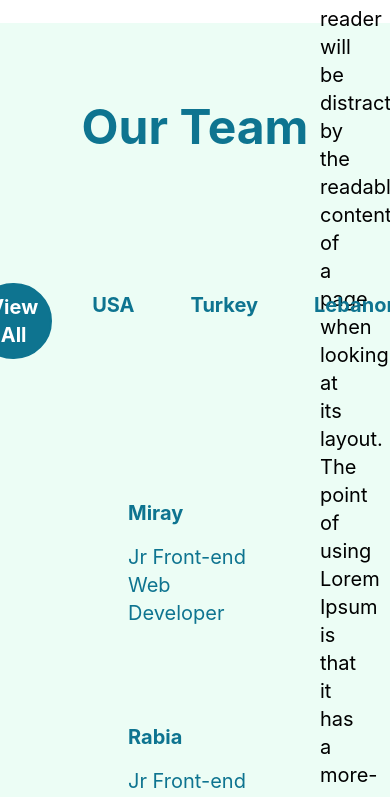
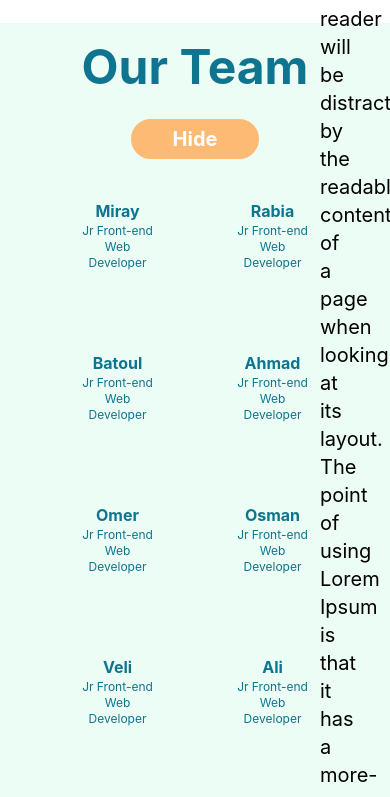
Before and after one commit to Recoded-Spark-Turkey-2022/The-Incredibles, a React (Create React App) app: page /about in a window 390 px wide. Shown: the part 907-1704 px from the top of the page. Built offline with nearby package versions, Linux system fonts and the light colour scheme.

Commit message:
Style: Responsiveness

```diff
--- a/src/pages/About/Team.jsx
+++ b/src/pages/About/Team.jsx
@@ -50,7 +50,7 @@ const MEMBERS=[
         id:7,
     },
     {
-        name: "Osman",
+        name: "Can",
         occupation: "Jr Front-end Web Developer",
         country: "Lebanon",
         id:8,
@@ -62,12 +62,12 @@ const COUNTRIES=["View All", "USA", "Turkey", "Lebanon"]
 
 function Team() {
     const [category, setCategory]=useState("View All");
-
+    const [show, setShow] = useState(true);
 
     const renderBtn = COUNTRIES.map(country=>{
-        const className = country === category ? "rounded-full inline-block px-3 py-2 border-solid border-2 border-cyan-700 bg-cyan-700 text-white font-bold text-xl" : "rounded-full px-3 py-2 mx-1 text-cyan-700 text-xl font-bold";
+        const className = country === category ? "rounded-full inline-block w-32 py-1 border-solid border-2 lg:border-cyan-700 lg:bg-cyan-700 text-white font-bold text-xl sm: border-orange-300 sm: bg-orange-300" : "rounded-full w-32 py-1 mx-1 text-xl font-bold lg:text-cyan-700 lg:bg-transparent sm: border-gray-400 sm: bg-gray-400 sm: text-gray-50";
         return (
-            <div key={country} className="p-3">
+            <div key={country} className="p-3 flex justify-center">
           <button
             className={className}
             onClick={()=> setCategory(country)}
@@ -81,19 +81,29 @@ function Team() {
       const memberCard = memberFilter.map((member)=>{
         return(
             <div key={member.id} className="flex flex-col justify-start p-10">
-                <h3 className="text-xl p-2 font-bold text-cyan-700">{member.name}</h3>
-                <p className="text-xl p-2 text-cyan-700">{member.occupation}</p>
+                <h3 className="lg:text-xl lg:p-2 font-bold text-cyan-700 sm:text-sm">{member.name}</h3>
+                <p className="lg:text-xl lg:p-2 text-cyan-700 sm: text-xs">{member.occupation}</p>
             </div>
         )
       })
 
+
+
     return (
-        <section name="team" className="bg-emerald-50 min-h-screen">
-            <h2 className="text-center text-5xl pt-20 pb-20 font-bold text-cyan-700">Our Team</h2>
-            <div name="country-filter" className="flex justify-center pt-10">
+        <section name="team" className="bg-emerald-50 min-h-screen min-w-full">
+            <h2 className="text-center text-5xl font-bold text-cyan-700 lg:pb-10 lg:pt-20 sm: pt-5 pb-2">Our Team</h2>
+            <div className="text-center pt-5">
+                <button onClick={() => setShow((s) => !s)} className="rounded-full inline-block w-32 py-1 border-solid border-2 text-white font-bold text-xl border-orange-300 bg-orange-300 lg:hidden">
+                    {!show ? "Show All" : "Hide"}
+                </button>
+                <div className="grid grid-cols-2 px-10 lg:hidden">
+                {show ? memberCard : null}
+                </div>
+            </div>
+            <div name="country-filter" className="flex justify-center lg:pt-5 lg:flex-row sm: flex-col text-center pt-3">
                 {renderBtn}
             </div>
-            <div name="team" className="flex flex-wrap justify-center p-20">
+            <div name="team" className="lg:flex flex-wrap justify-center lg:p-10 sm: hidden">
                 {memberCard}
             </div>
         </section>
```
